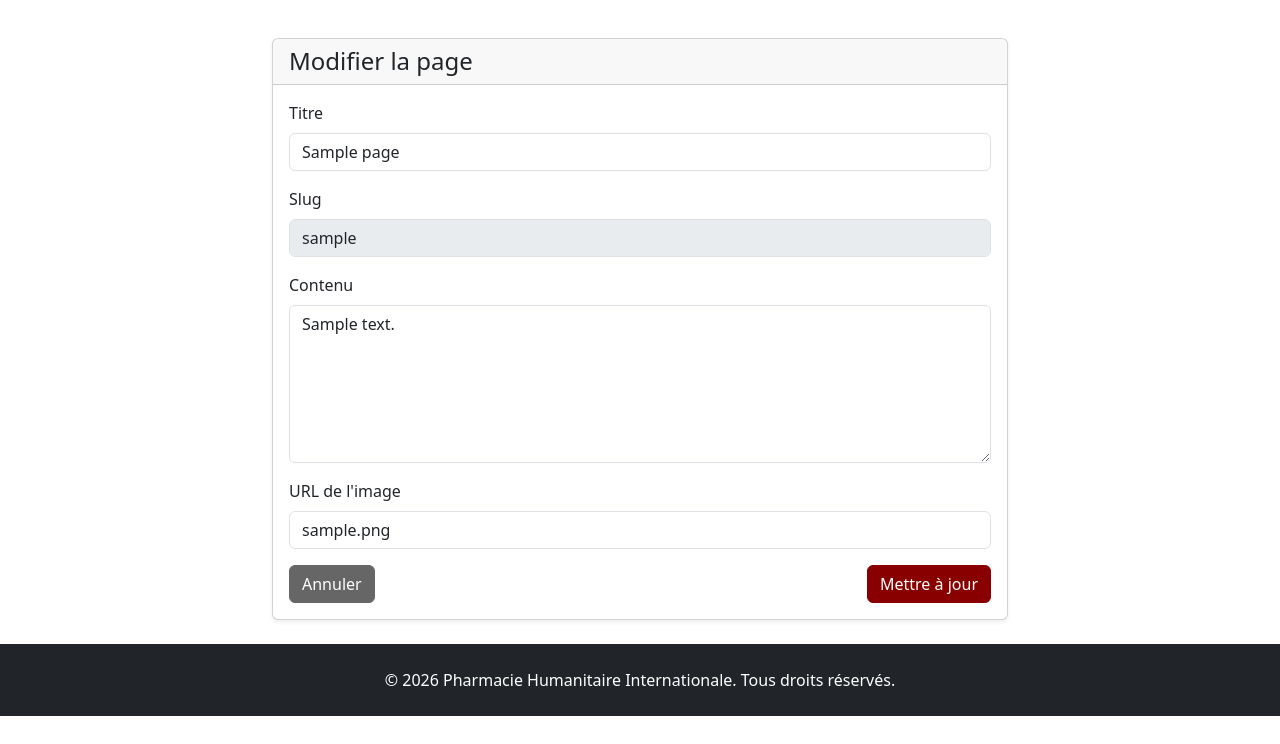
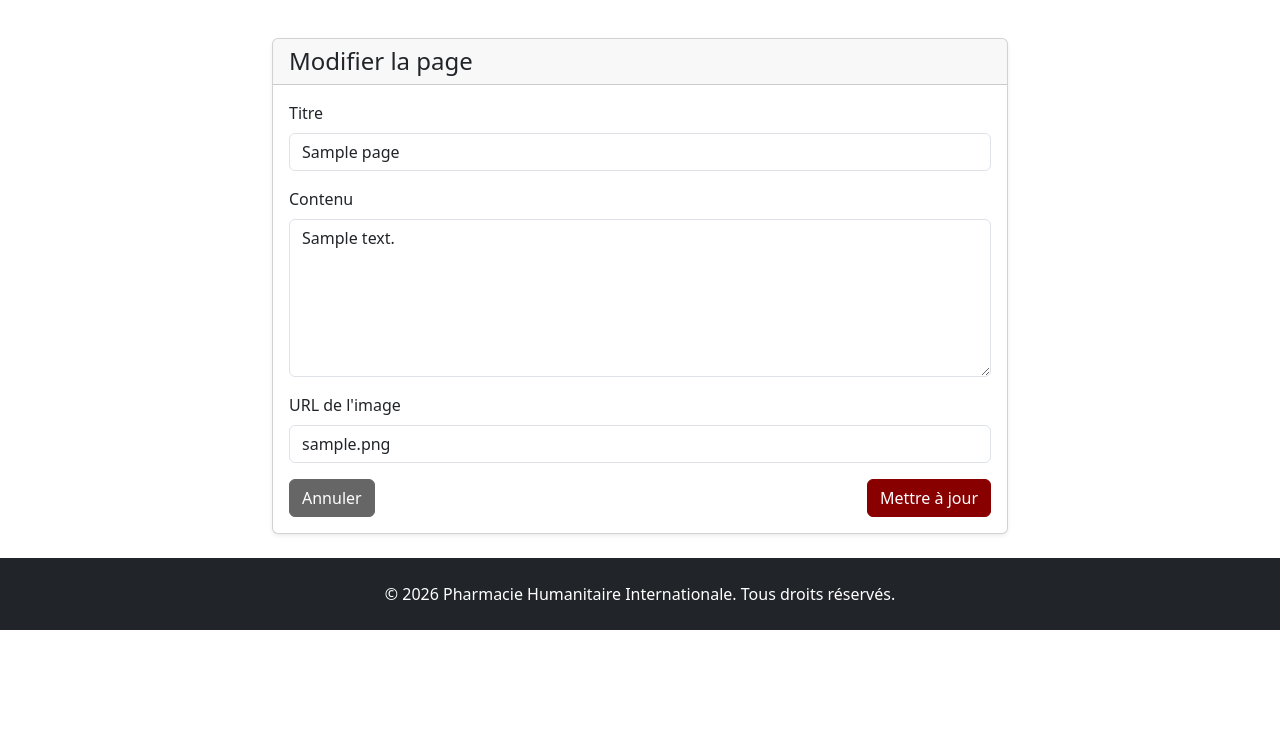
Before and after one commit to Dylanpel/phi, a PHP site: the page made by views/admin/page/form.html.twig in a window 1280 px wide. Shown: the part 56-800 px from the top of the page. Run offline with PHP 8.4, Linux system fonts and the light colour scheme; tables that the repository leaves empty hold one stand-in row (values such as "Sample post"); the template is opened without the code that fills it: most values are stand-ins (such as "Sample title", 1, 10 or a date in 2020); style sheets or scripts are compiled from the project's sources; some libraries are stand-ins or nearby versions.

Commit message:
feat: no need for slug in pages

```diff
--- a/database/schema.sql
+++ b/database/schema.sql
@@ -39,7 +39,6 @@ CREATE TABLE Podcasts(
 CREATE TABLE Pages(
   id INT AUTO_INCREMENT,
   title VARCHAR(255) NOT NULL,
-  slug VARCHAR(1024) NOT NULL,
   content TEXT NOT NULL,
   image_url VARCHAR(1024),
   PRIMARY KEY(id)
--- a/views/admin/page/form.html.twig
+++ b/views/admin/page/form.html.twig
@@ -30,18 +30,18 @@
               >
             </div>
 
-            <div class="mb-3">
-              <label for="slug" class="form-label">Slug</label>
+            {# <div class="mb-3">
+              <label for="slug" class="form-label">Slug (non modifiable)</label>
               <input
                 type="text"
                 class="form-control"
                 id="slug"
                 name="slug"
-                disabled
+                readonly
                 required
                 value="{{ page.slug ?? '' }}"
               >
-            </div>
+            </div> #}
 
             <!-- CONTENT -->
             <div class="mb-3">
```
Also changed, not shown: src/Controllers/PageController.php (+4 -4 lines).
